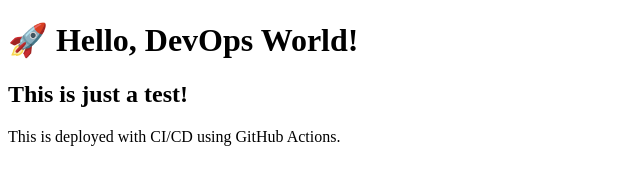
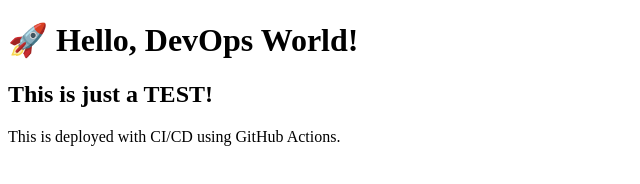
Before and after one commit to pepon0199/ci-cd-html-demo, a plain HTML site: page index.html in a window 1280 px wide. Shown: the full height of the page, 0-640 px from the left. Drawn offline with Linux system fonts and the light colour scheme.

Commit message:
Update index.html

```diff
--- a/index.html
+++ b/index.html
@@ -5,7 +5,7 @@
   </head>
   <body>
     <h1>🚀 Hello, DevOps World!</h1>
-    <h2>This is just a test!</h2>
+    <h2>This is just a TEST!</h2>
     <p>This is deployed with CI/CD using GitHub Actions.</p>
   </body>
 </html>
```
